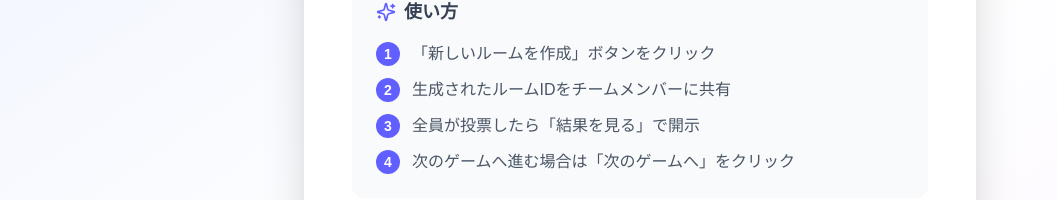
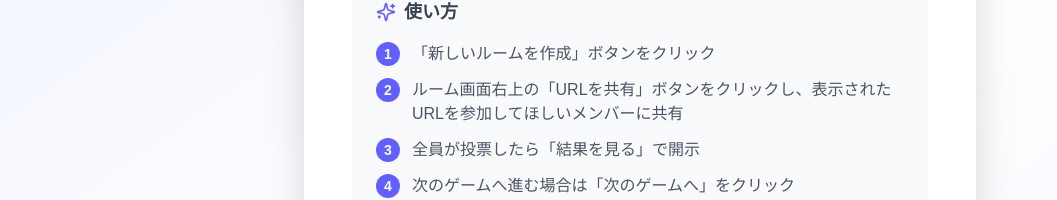
Before and after one commit to f96u/planning-poker, a Next.js app: page / in a window 1280 px wide. Shown: the part 314-514 px from the top of the page, without its empty margins (0-1057 px from the left). Built offline with nearby package versions, Linux system fonts and the light colour scheme; no server answers.

Commit message:
change: 共有方法の説明を変更

```diff
--- a/src/app/page.tsx
+++ b/src/app/page.tsx
@@ -33,7 +33,7 @@ export default function Home() {
               </div>
               <div className="flex items-start gap-3">
                 <span className="shrink-0 w-6 h-6 bg-indigo-500 text-white rounded-full flex items-center justify-center text-sm font-bold">2</span>
-                <p>生成されたルームIDをチームメンバーに共有</p>
+                <p>ルーム画面右上の「URLを共有」ボタンをクリックし、表示されたURLを参加してほしいメンバーに共有</p>
               </div>
               <div className="flex items-start gap-3">
                 <span className="shrink-0 w-6 h-6 bg-indigo-500 text-white rounded-full flex items-center justify-center text-sm font-bold">3</span>
```
